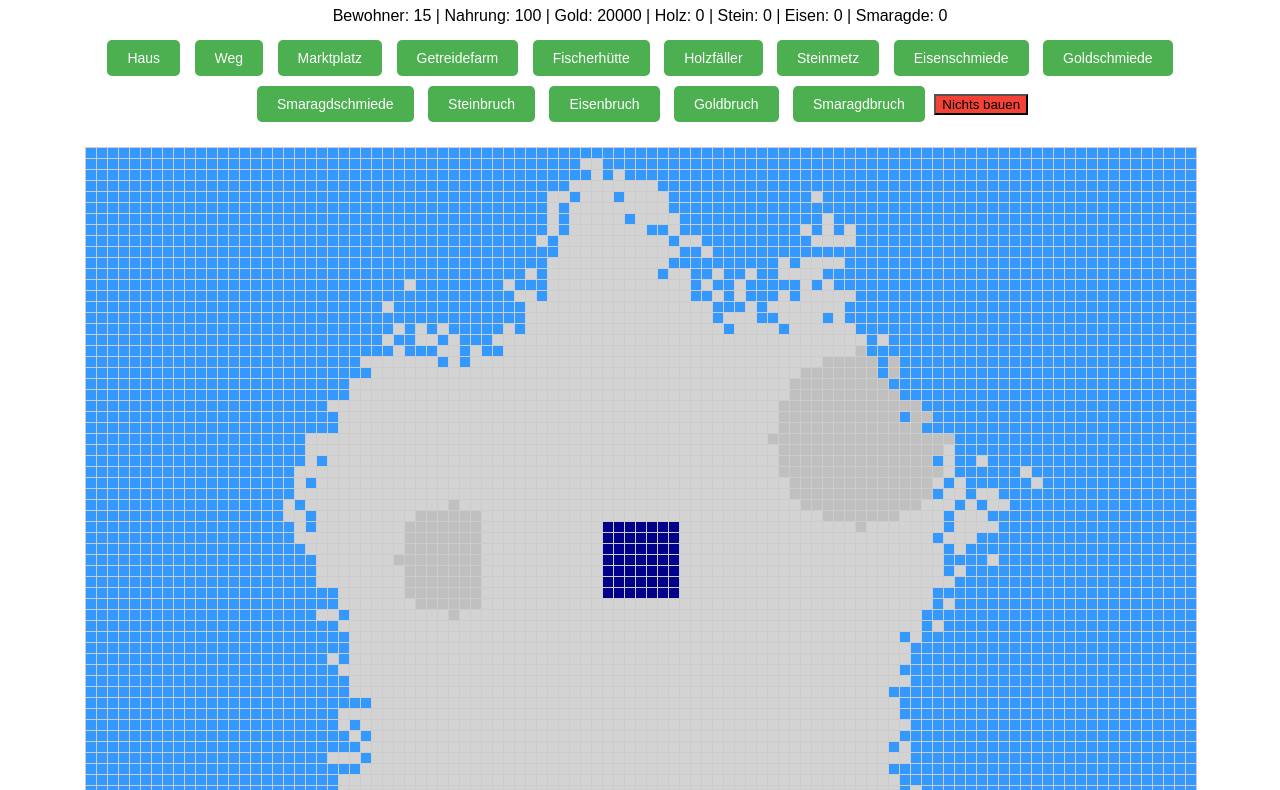
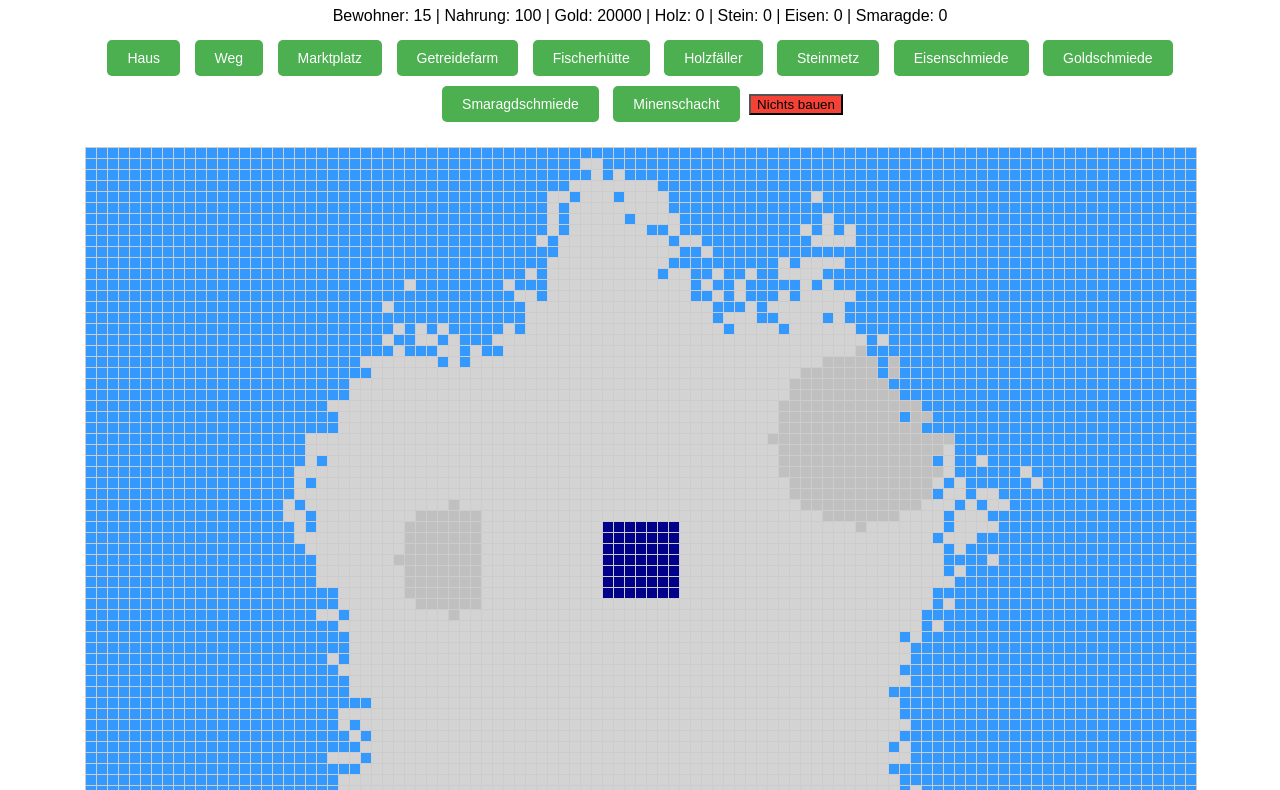
Before and after one commit to 413X-A/coc, a plain HTML site: page index.html in a window 1280 px wide. Shown: the part 73-863 px from the top of the page. Drawn offline with Linux system fonts and the light colour scheme.

Commit message:
Update index.html

```diff
--- a/index.html
+++ b/index.html
@@ -30,10 +30,7 @@
         <button class="building-button" data-building="eisenschmiede">Eisenschmiede</button>
         <button class="building-button" data-building="goldschmiede">Goldschmiede</button>
         <button class="building-button" data-building="smaragdschmiede">Smaragdschmiede</button>
-        <button class="building-button" data-building="steinbruch">Steinbruch</button>
-        <button class="building-button" data-building="eisenbruch">Eisenbruch</button>
-        <button class="building-button" data-building="goldbruch">Goldbruch</button>
-        <button class="building-button" data-building="smaragdbruch">Smaragdbruch</button>
+        <button class="building-button" data-building="minenschacht">Minenschacht</button>
 
         <!-- Button für "Nichts bauen" -->
         <button id="no-build">Nichts bauen</button>
```
